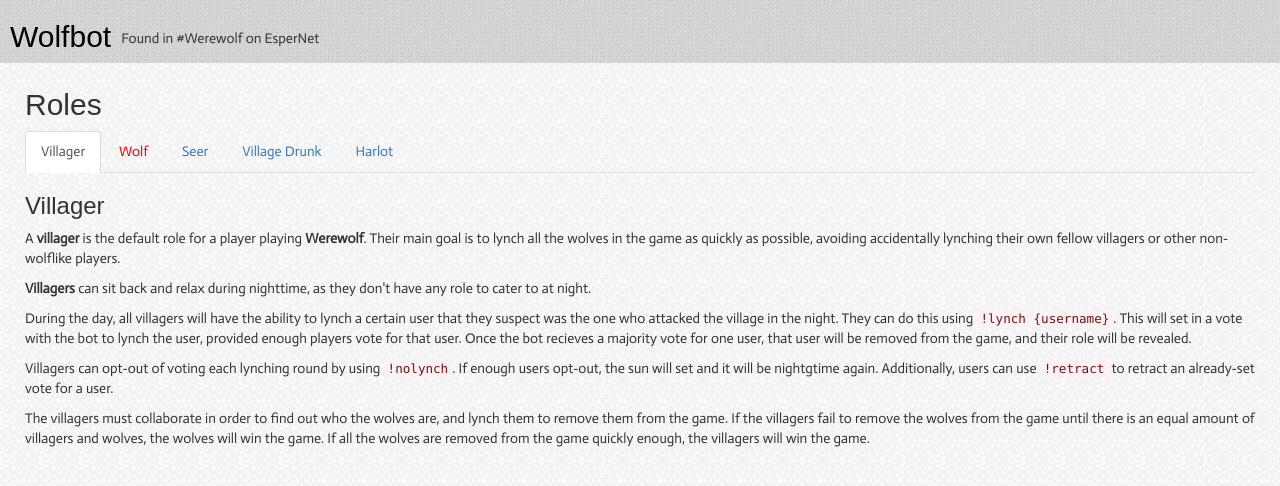
After one commit to nasonfish/Wolfbot-UI, a Flask app: page /roles in a window 1280 px wide. The commit adds this page. Shown: the top 486 px of the page. Run offline with Flask 2, Linux system fonts and the light colour scheme; some libraries are stand-ins or nearby versions; some web fonts are replaced.

Commit message:
add titles to pages, show team losses in playerstats graph instead of total games, display a gamestats graph instead of a table, add page with information about roles

```diff
--- a/wolfbot/templates/base.html
+++ b/wolfbot/templates/base.html
@@ -31,8 +31,12 @@
     .content{
         margin: 25px;
     }
+    code {
+        color: #711;
+    }
     {% block style %}{% endblock style %}
     </style>
+    <title>{% block title %}{% endblock %} &mdash; Wolfbot on EsperNet</title>
 </head>
 <body>
     <div class="header">
--- a/wolfbot/templates/index.html
+++ b/wolfbot/templates/index.html
@@ -1,5 +1,5 @@
 {% extends "base.html" %}
-
+{% block title %}Home{% endblock %}
 {% block content %}
 <h2>#Werewolf IRC Channel</h2>
 <p>#Werewolf is a friendly IRC channel on EsperNet for playing "Werewolf", a theme of Mafia, via an online bot that manages the game (Wolfbot).</p>
@@ -9,6 +9,7 @@
 <ul>
     <li><a href="{{ url_for('play') }}">Play The Game</a></li>
     <li><a href="{{ url_for('stats') }}">View Stats</a></li>
+    <li><a href="{{ url_for('roles') }}">Roles Guide</a></li>
     <li><a href="{{ url_for('style') }}">Style Guide</a></li>
     <li><a href="http://github.com/Vgr255/Wolfbot">View Wolfbot's Source</a></li>
 </ul>
--- a/wolfbot/templates/play.html
+++ b/wolfbot/templates/play.html
@@ -1,4 +1,5 @@
 {% extends "base.html" %}
+{% block title %}Play #Werewolf{% endblock %}
 {% block content %}
 <iframe src="http://webchat.esper.net/?channels=Werewolf" width="100%" height="500">
 {% endblock %}
--- a/wolfbot/templates/playerstats.html
+++ b/wolfbot/templates/playerstats.html
@@ -1,4 +1,5 @@
 {% extends "base.html" %}
+{% block title %}{{username}}'s Statistics{% endblock %}
 {% block content %}
   <h2>{{ username }}'s playerstats</h2>
   <canvas id="playerstats" width="600" height="400"></canvas>
@@ -8,9 +9,9 @@
     labels: [{% for stat in stats %}"{{ stat.role }}", {% endfor %}],
     datasets: [
         {
-            label: "Total Games",
+            label: "Team Losses",
             fillColor: "#FF0000",
-            data: [{% for stat in stats %}{{ stat.totalgames }}, {% endfor %}]
+            data: [{% for stat in stats %}{{ stat.totalgames - stat.teamwins }}, {% endfor %}]
         },
         {
             label: "Team Wins",
--- /dev/null
+++ b/wolfbot/templates/roles.html
@@ -0,0 +1,51 @@
+{% extends "base.html" %}
+{% block title %}Roles{% endblock %}
+{% block content %}
+<h2>Roles</h2>
+<div class="tabbable">
+    <ul class="nav nav-tabs" role="tablist">
+        <li class="tab active"><a href="#villager">Villager</a></li>
+        <li class="tab"><a href="#wolf" style="color: red;">Wolf</a></li>
+        <li class="tab"><a href="#seer">Seer</a></li>
+        <li class="tab"><a href="#drunk">Village Drunk</a></li>
+        <li class="tab"><a href="#harlot">Harlot</a></li>
+    </ul>
+    <div class="tab-content">
+        <div class="tab-pane active" id="villager">
+            <h3>Villager</h3>
+            <p>A <strong>villager</strong> is the default role for a player playing <strong>Werewolf</strong>. Their main goal is to lynch all the wolves in the game as quickly as possible, avoiding accidentally lynching their own fellow villagers or other non-wolflike players.</p>
+            <p><strong>Villagers</strong> can sit back and relax during nighttime, as they don't have any role to cater to at night.</p>
+            <p>During the day, all villagers will have the ability to lynch a certain user that they suspect was the one who attacked the village in the night. They can do this using <code>!lynch {username}</code>. This will set in a vote with the bot to lynch the user, provided enough players vote for that user. Once the bot recieves a majority vote for one user, that user will be removed from the game, and their role will be revealed.</p>
+            <p>Villagers can opt-out of voting each lynching round by using <code>!nolynch</code>. If enough users opt-out, the sun will set and it will be nightgtime again. Additionally, users can use <code>!retract</code> to retract an already-set vote for a user.</p>
+            <p>The villagers must collaborate in order to find out who the wolves are, and lynch them to remove them from the game. If the villagers fail to remove the wolves from the game until there is an equal amount of villagers and wolves, the wolves will win the game. If all the wolves are removed from the game quickly enough, the villagers will win the game.</p>
+        </div>
+        <div class="tab-pane" id="wolf">
+            <h3>Wolf</h3>
+            <p>The <strong>wolf</strong> team is the main enemy of the villagers. The <strong>wolves</strong>' main goal is to act like villagers in order to make sure they remain alive and unlynched until the end of the game.</p>
+            <p>Each night, the <strong>wolves</strong> will each receive a private message from <em>Wolfbot</em> asking which user the <strong>wolves</strong> would like to kill, using <code>kill {username}</code>.</p>
+            <p>With multiple <strong>wolves</strong>, each <strong>wolf</strong> will have the ability to private message <em>Wolfbot</em> to relay messages between themselves (as well as other users on the <strong>wolves</strong>' team)</p>
+        </div>
+        <div class="tab-pane" id="seer">
+            <h3>Seer</h3>
+            <p>The <strong>seer</strong> is one of the most basic villager roles added to the game, and appear with only <strong>5</strong> players.</p>
+            <p>A <strong>seer</strong> has the the ability to, each night, pick a user to reveal the role of to themselves.</p>
+            <p>Each night, they will be prompted by <em>Wolfbot</em> to pick a user to "see," using <code>see {username}</code>. <em>Wolfbot</em> will private message the user back the role of the user, but the seer has to be careful!</p>
+            <p><strong>Cursed villagers</strong> are picked by <em>Wolfbot</em> randomly, and serve the role of providing erronous information to the seer. <strong>Cursed villagers</strong> will show as wolves to the seer, while their true role may be something completely different.</p>
+            <p>Additonally, <strong>traitors</strong> will appear as normal villagers to the <strong>seer</strong>, but still need to be targeted in order to allow the villagers to win.</p>
+        </div>
+        <div class="tab-pane" id="drunk">
+            <h3>Village Drunk</h3>
+            <p>The <strong>village drunk</strong> is a user selected at the beginning of the game. This player is notified that they are a <strong>village drunk</strong>.</p>
+            <p>The <strong>village drunk</strong> does not gain any extra abilities, but can generally act obnoxious or inconsiderate if they choose to do so.</p>
+            <p>Since a <strong>village drunk</strong> can not also be a <strong>wolf</strong>, the village drunk is considered to be a "safe" role, since other users know that any user that claims drunk will either be counter-claimed (when a role has a certain amount of users in it, and more users than possible claim to be that role to dispute safety in that role) or be safe.</p>
+        </div>
+        <div class="tab-pane" id="harlot">
+            <h3>Harlot</h3>
+            <p>The <strong>harlot</strong> is one of the more complex villager roles. The <strong>harlot</strong> is asked each night if they would like to visit a user, using <code>visit {nickname}</code>, and can spend the night at any user's house.</p>
+            <p>The <strong>harlot</strong> can also visit themselves in order to elect out of visiting for the night). The user the harlot visits is notified that the harlot is visiting.</p>
+            <p>If the user the <strong>harlot</strong> visits is a <strong>wolf's</strong> house, the <strong>harlot</strong> will be found dead in the morning. If the person the harlot visits is another other villager, the harlot will have survived, and will have determined that the user they visited is a "safe" user.</p>
+            <p>Be careful! Traitors are not always wolves yet, and so staying with a traitor will be an indicator to the wolves who the harlot is, and give an indicator to the harlot that the traitor is "safe").</p>
+        </div>
+    </div>
+</div>
+{% endblock %}
--- a/wolfbot/views.py
+++ b/wolfbot/views.py
@@ -1,4 +1,4 @@
-from wolfbot import app, db, settings
+from wolfbot import app, db
 from flask import render_template, redirect, url_for
 
 class GameStats(db.Model):
@@ -44,3 +44,7 @@ def player(username):
 @app.route("/style")
 def style():
   return render_template("style.html")
+
+@app.route("/roles")
+def roles():
+  return render_template("roles.html")
```
Also changed, not shown: wolfbot/templates/stats.html (+39 -16 lines).
